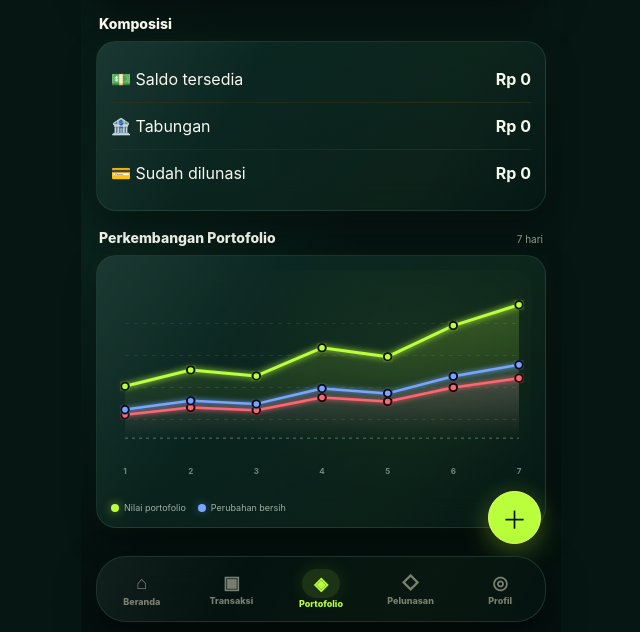
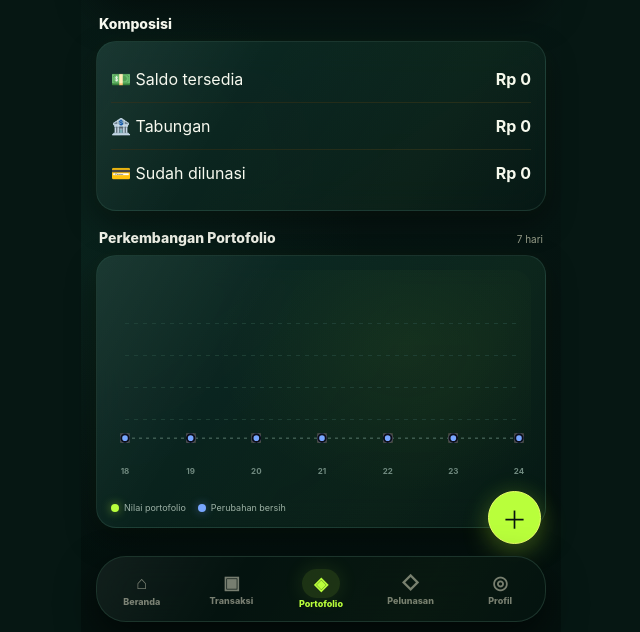
Before and after one commit to danugemaramadhan4-bot/keuanganharian, a plain HTML site: page index.html in a window 1280 px wide. Both pictures are taken after a click on the button "Lihat". Shown: the part 196-828 px from the top of the page, without its empty margins (319-959 px from the left). Drawn offline with Linux system fonts and the light colour scheme.

Commit message:
Update index.html

```diff
--- a/index.html
+++ b/index.html
@@ -365,7 +365,7 @@ $id("app").innerHTML=`
 }
 function transactions(){$id("app").innerHTML=`<div class="pageTitle">Transaksi</div><div class="section"><div class="card"><div class="head"><h2>Semua Transaksi</h2><button class="link" onclick="openModal()">＋ Tambah</button></div>${recentAll()}</div></div>`}
 function recentAll(){return d.tx.slice().sort((a,b)=>b.date.localeCompare(a.date)||b.id-a.id).map(x=>`<div class="tx"><div class="txico">${x.type==="income"?"↗":x.type==="pay"?"◇":"↘"}</div><div class="txmain"><b>${x.desc}</b><small>${fd(x.date)} • ${x.type}</small></div><div class="amount ${x.type==="income"?"green":"red"}">${x.type==="income"?"+":"-"}${rp(x.amount)}</div></div>`).join("")||'<div style="text-align:center;color:var(--muted);padding:20px">Belum ada transaksi.</div>'}
-function portfolio(){let t=totals(),cash=Math.max(0,t.income-t.expense-t.pay),total=cash+d.savings;$id("app").innerHTML=`<div class="pageTitle">Portofolio</div><div class="bigCard"><small>TOTAL PORTOFOLIO</small><h1>${rp(total)}</h1><span style="font-size:10px;opacity:.85">Saldo tersedia + tabungan</span></div><div class="section"><div class="head"><h2>Komposisi</h2></div><div class="card"><div class="assetrow"><span>💵 Saldo tersedia</span><b>${rp(cash)}</b></div><div class="assetrow"><span>🏦 Tabungan</span><b>${rp(d.savings)}</b></div><div class="assetrow"><span>💳 Sudah dilunasi</span><b>${rp(t.pay)}</b></div></div></div><div class="section"><div class="head"><h2>Perkembangan Portofolio</h2><span class="sub">7 hari</span></div><div class="card"><div class="analytics">${lineChart([.35,.46,.42,.61,.55,.76,.9].map((v,i)=>({l:String(i+1),inc:v*100000,ex:v*45000,net:v*55000})))}</div><div class="chart-legend"><span><i class="lg"></i>Nilai portofolio</span><span><i class="lb"></i>Perubahan bersih</span></div></div></div>`}
+function portfolio(){let t=totals(),cash=Math.max(0,t.income-t.expense-t.pay),total=cash+d.savings;$id("app").innerHTML=`<div class="pageTitle">Portofolio</div><div class="bigCard"><small>TOTAL PORTOFOLIO</small><h1>${rp(total)}</h1><span style="font-size:10px;opacity:.85">Saldo tersedia + tabungan</span></div><div class="section"><div class="head"><h2>Komposisi</h2></div><div class="card"><div class="assetrow"><span>💵 Saldo tersedia</span><b>${rp(cash)}</b></div><div class="assetrow"><span>🏦 Tabungan</span><b>${rp(d.savings)}</b></div><div class="assetrow"><span>💳 Sudah dilunasi</span><b>${rp(t.pay)}</b></div></div></div><div class="section"><div class="head"><h2>Perkembangan Portofolio</h2><span class="sub">7 hari</span></div><div class="card"><div class="analytics">${lineChart([...Array(7)].map((_,i)=>{let z=new Date();z.setHours(0,0,0,0);z.setDate(z.getDate()-(6-i));let s=z.getFullYear()+"-"+String(z.getMonth()+1).padStart(2,"0")+"-"+String(z.getDate()).padStart(2,"0"),inc=d.tx.filter(x=>x.date===s&&x.type==="income").reduce((a,x)=>a+x.amount,0),ex=d.tx.filter(x=>x.date===s&&(x.type==="expense"||x.type==="pay")).reduce((a,x)=>a+x.amount,0);return{l:String(z.getDate()),inc,ex,net:inc-ex}}))}</div><div class="chart-legend"><span><i class="lg"></i>Nilai portofolio</span><span><i class="lb"></i>Perubahan bersih</span></div></div></div>`}
 function pay(){let t=totals();$id("app").innerHTML=`<div class="pageTitle">Pelunasan</div><div class="section"><div class="cards3"><div class="mini"><small>Sudah dibayar</small><b class="green">${rp(t.pay)}</b></div><div class="mini"><small>Sisa kewajiban</small><b>${rp(d.obligation)}</b></div><div class="mini"><small>Tabungan</small><b>${rp(d.savings)}</b></div></div><div class="card" style="margin-top:10px"><div class="head"><h2>Riwayat Pelunasan</h2><button class="link" onclick="quick('pay')">＋ Bayar</button></div>${d.tx.filter(x=>x.type==="pay").slice().reverse().map(x=>`<div class="assetrow"><span>${x.desc}<small style="display:block;color:var(--muted)">${fd(x.date)}</small></span><b class="red">-${rp(x.amount)}</b></div>`).join("")||'<div style="text-align:center;color:var(--muted);padding:20px">Belum ada pelunasan.</div>'}</div></div>`}
 function account(){$id("app").innerHTML=`<div class="pageTitle">Profil & Pengaturan</div><div class="section"><div class="card"><div class="assetrow"><span>Gaji harian</span><b>${rp(d.salary)}</b></div><div class="assetrow"><span>Batas pengeluaran</span><b>${rp(d.limit)}</b></div><div class="assetrow"><span>Tabungan</span><b>${rp(d.savings)}</b></div><div class="assetrow"><span>Kewajiban</span><b>${rp(d.obligation)}</b></div><button class="save" onclick="settingsPrompt()">Ubah Pengaturan</button></div><div class="card"><div class="head"><h2>Data</h2></div><div class="quick"><button onclick="backup()"><i>⬇</i>Backup</button><button onclick="$id("file").click()"><i>⬆</i>Pulihkan</button><button onclick="resetAll()"><i>⌫</i>Hapus</button><button onclick="toast('Data tersimpan di HP')"><i>✓</i>Status</button></div><input id="file" type="file" accept=".json" style="display:none" onchange="restore(this)"></div></div>`}
 function settingsPrompt(){let s=prompt("Gaji harian:",d.salary);if(s===null)return;let l=prompt("Batas pengeluaran per hari:",d.limit);if(l===null)return;let sv=prompt("Tabungan saat ini:",d.savings);if(sv===null)return;d.salary=+s||0;d.limit=+l||0;d.savings=+sv||0;save();toast("Pengaturan disimpan");render("home")}
```
